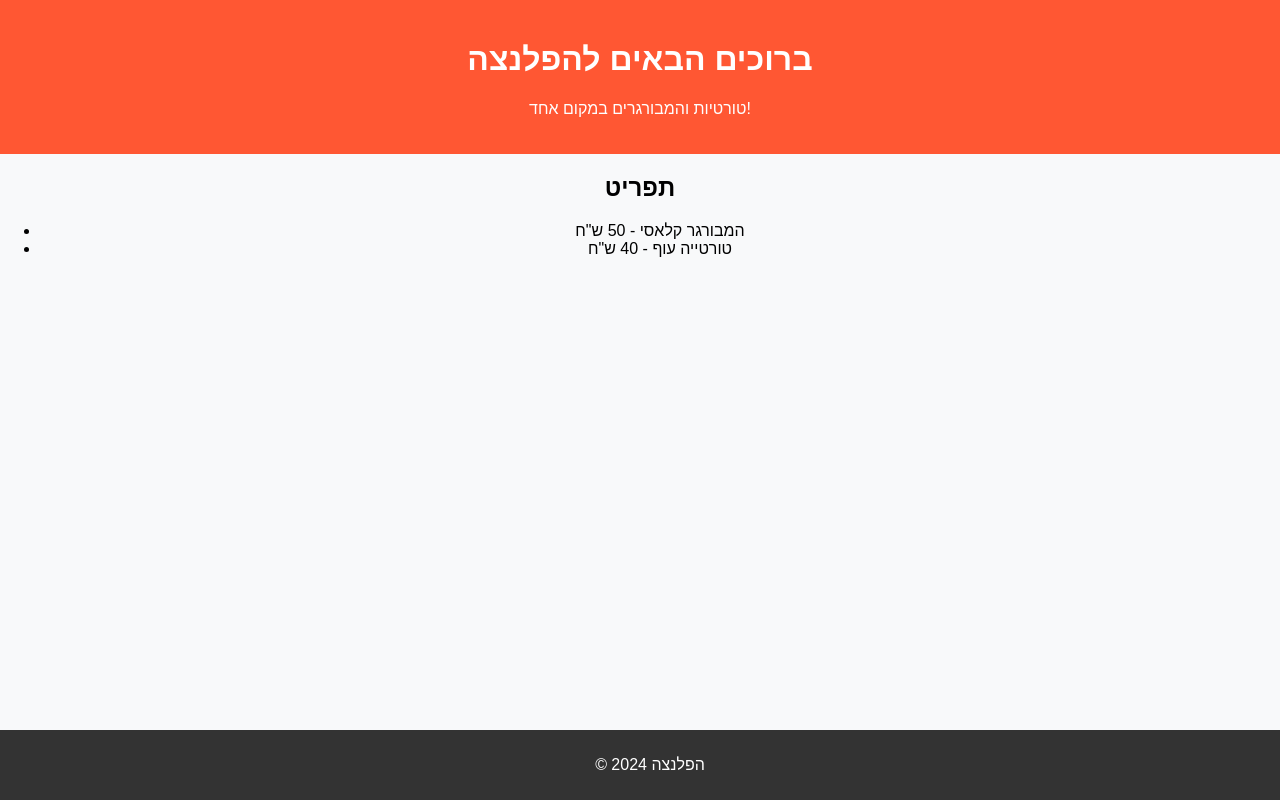
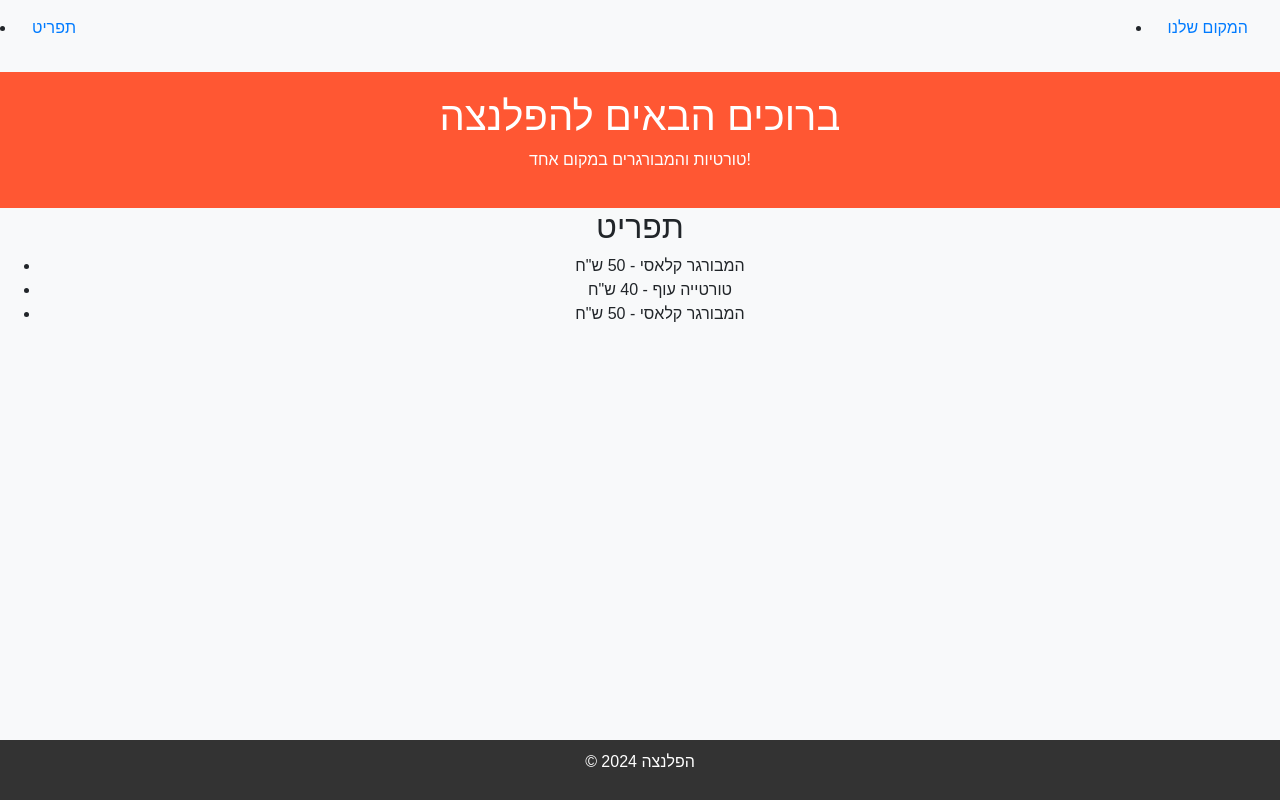
Before and after one commit to lindahan164/Haplancha, a plain HTML site: page haplancha/index.html in a window 1280 px wide. Drawn offline with nearby package versions, Linux system fonts and the light colour scheme.

Commit message:
navigator bar style 1

```diff
--- a/haplancha/index.html
+++ b/haplancha/index.html
@@ -1,5 +1,22 @@
 <!DOCTYPE html>
 <html lang="he">
+    <head>
+        <!-- Include Bootstrap CSS -->
+        <link rel="stylesheet"
+              href=
+    "https://stackpath.bootstrapcdn.com/bootstrap/4.3.1/css/bootstrap.min.css">
+    </head>
+
+
+<ul class="navbar navbar-light bg-light">
+  <li class="nav-item">
+    <a class="nav-link active" aria-current="page" href="#">תפריט</a>
+  </li>
+  <li class="nav-item">
+    <a class="nav-link" href="#">המקום שלנו</a>
+  </li>
+</ul>
+
 <head>
     <meta charset="UTF-8">
     <meta name="viewport" content="width=device-width, initial-scale=1.0">
@@ -17,6 +34,7 @@
             <ul>
                 <li>המבורגר קלאסי - 50 ש"ח</li>
                 <li>טורטייה עוף - 40 ש"ח</li>
+                <li>המבורגר קלאסי - 50 ש"ח</li>
             </ul>
         </section>
     </main>
```
